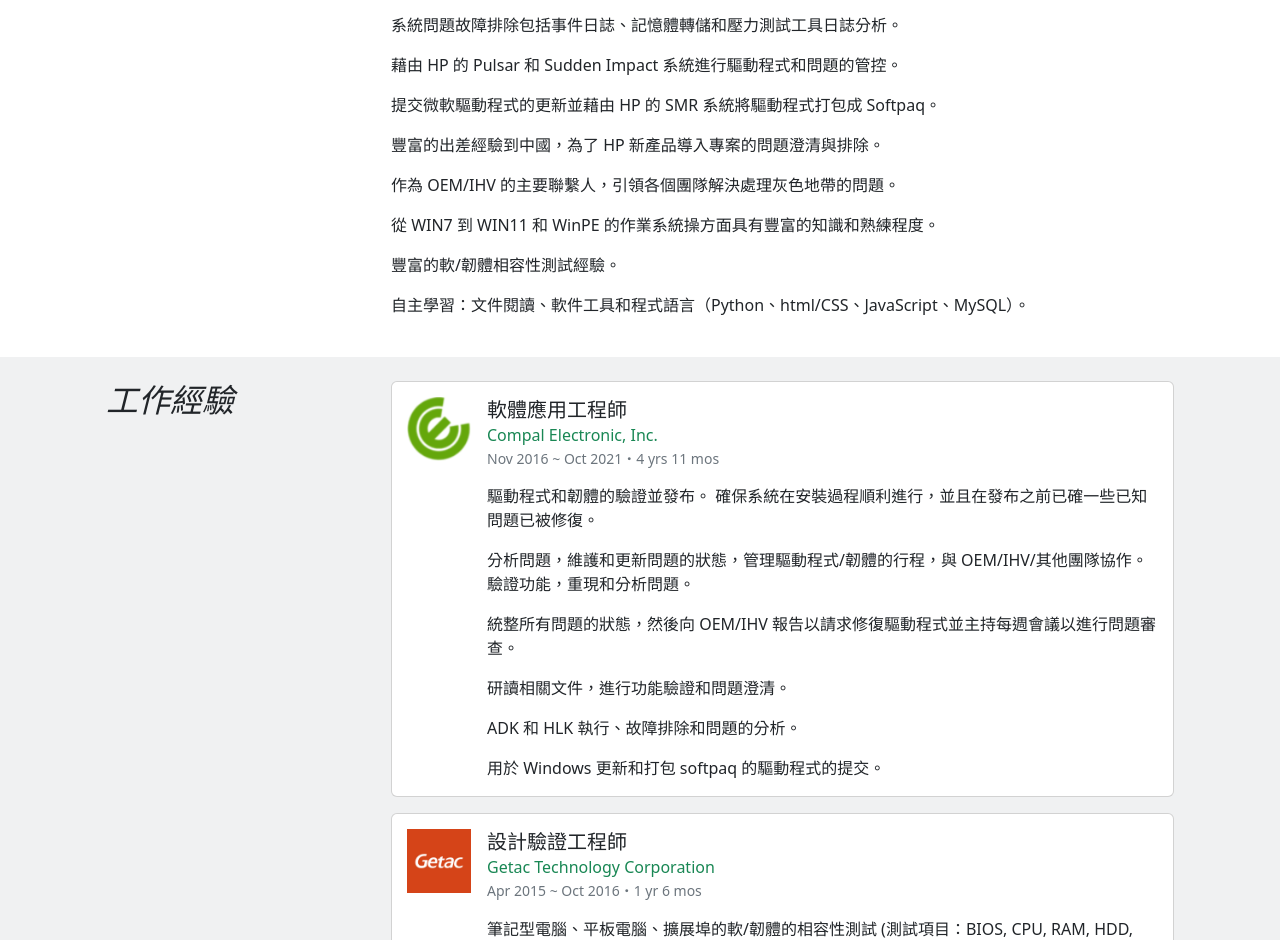
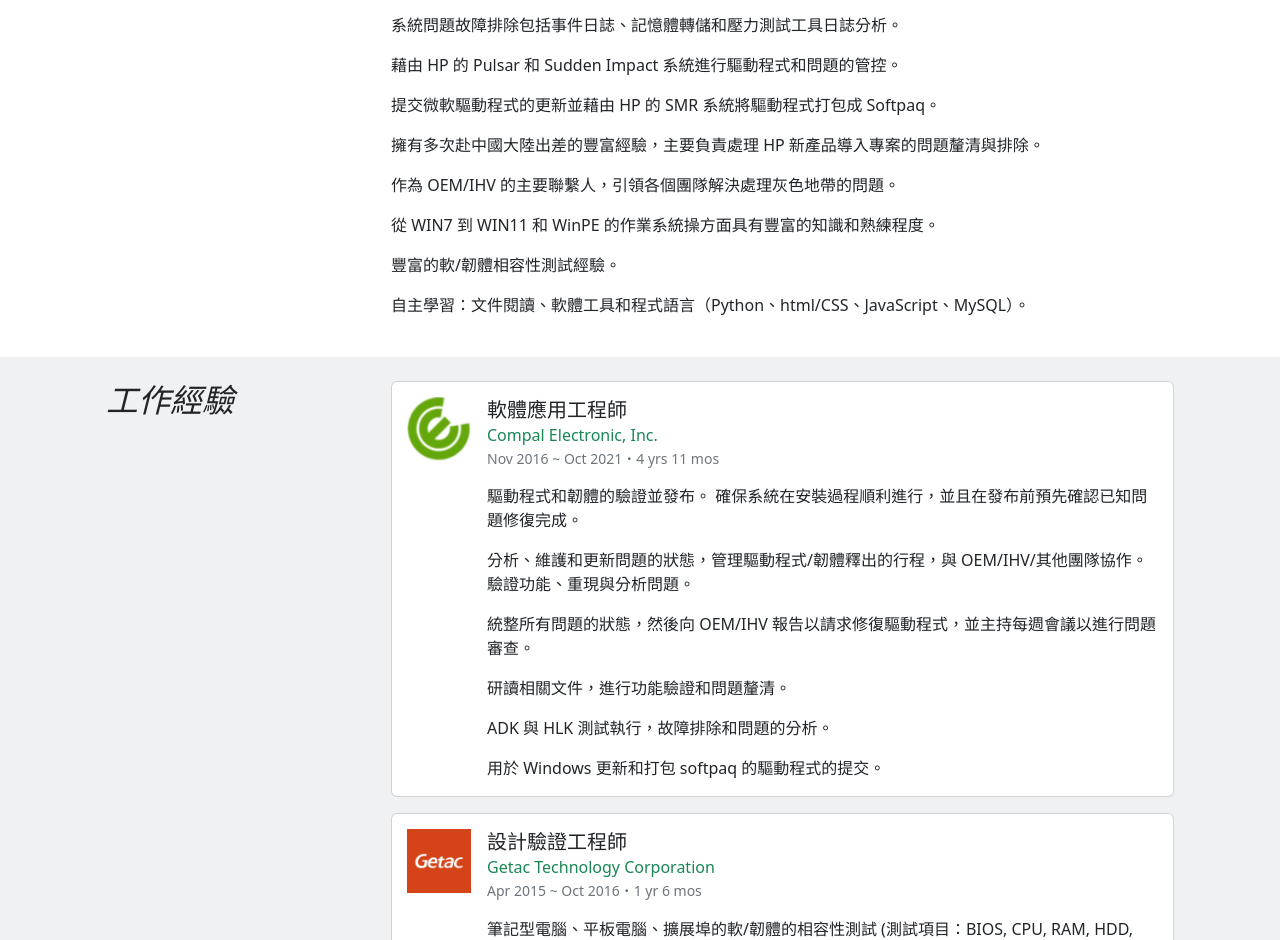
Before and after one commit to coolk111/ResumeOfEthan, a plain HTML site: page resume-zh.html in a window 1280 px wide. Shown: the part 564-1504 px from the top of the page. Drawn offline with nearby package versions, Linux system fonts and the light colour scheme.

Commit message:
Add files via upload

```diff
--- a/resume-zh.html
+++ b/resume-zh.html
@@ -66,11 +66,11 @@
                         <p>系統問題故障排除包括事件日誌、記憶體轉儲和壓力測試工具日誌分析。</p>
                         <p>藉由 HP 的 Pulsar 和 Sudden Impact 系統進行驅動程式和問題的管控。</p>
                         <p>提交微軟驅動程式的更新並藉由 HP 的 SMR 系統將驅動程式打包成 Softpaq。</p>
-                        <p>豐富的出差經驗到中國，為了 HP 新產品導入專案的問題澄清與排除。</p>
+                        <p>擁有多次赴中國大陸出差的豐富經驗，主要負責處理 HP 新產品導入專案的問題釐清與排除。</p>
                         <p>作為 OEM/IHV 的主要聯繫人，引領各個團隊解決處理灰色地帶的問題。</p>
                         <p>從 WIN7 到 WIN11 和 WinPE 的作業系統操方面具有豐富的知識和熟練程度。</p>
                         <p>豐富的軟/韌體相容性測試經驗。</p>
-                        <p>自主學習：文件閱讀、軟件工具和程式語言（Python、html/CSS、JavaScript、MySQL）。</p>
+                        <p>自主學習：文件閱讀、軟體工具和程式語言（Python、html/CSS、JavaScript、MySQL）。</p>
                     </div>
                 </div>
             </div>
@@ -97,19 +97,19 @@
                                     <p class="mt-1"><small class="text-muted">Nov 2016 ~ Oct 2021・4 yrs 11 mos</small></p>
                                 </h6>
                                 <p class="card-text">
-                                    驅動程式和韌體的驗證並發布。 確保系統在安裝過程順利進行，並且在發布之前已確一些已知問題已被修復。
+                                    驅動程式和韌體的驗證並發布。 確保系統在安裝過程順利進行，並且在發布前預先確認已知問題修復完成。
                                 </p>
                                 <p class="card-text">
-                                    分析問題，維護和更新問題的狀態，管理驅動程式/韌體的行程，與 OEM/IHV/其他團隊協作。 驗證功能，重現和分析問題。
+                                    分析、維護和更新問題的狀態，管理驅動程式/韌體釋出的行程，與 OEM/IHV/其他團隊協作。驗證功能、重現與分析問題。
                                 </p>
                                 <p class="card-text">
-                                    統整所有問題的狀態，然後向 OEM/IHV 報告以請求修復驅動程式並主持每週會議以進行問題審查。
+                                    統整所有問題的狀態，然後向 OEM/IHV 報告以請求修復驅動程式，並主持每週會議以進行問題審查。
                                 </p>
                                 <p class="card-text">
-                                    研讀相關文件，進行功能驗證和問題澄清。
+                                    研讀相關文件，進行功能驗證和問題釐清。
                                 </p>
                                 <p class="card-text">
-                                    ADK 和 HLK 執行、故障排除和問題的分析。
+                                    ADK 與 HLK 測試執行，故障排除和問題的分析。
                                 </p>
                                 <p class="card-text">
                                     用於 Windows 更新和打包 softpaq 的驅動程式的提交。
```
